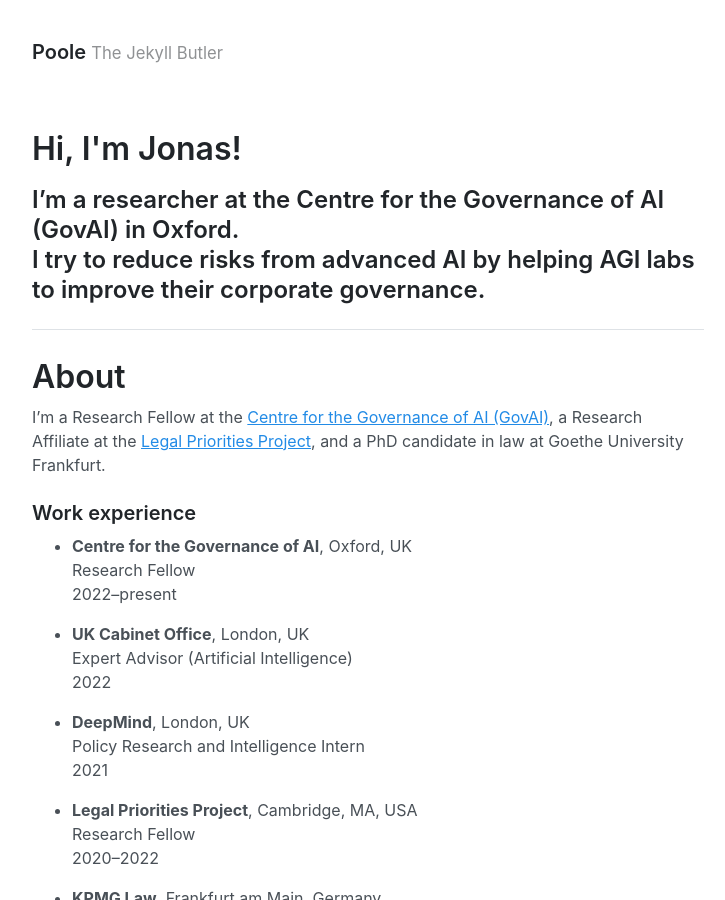
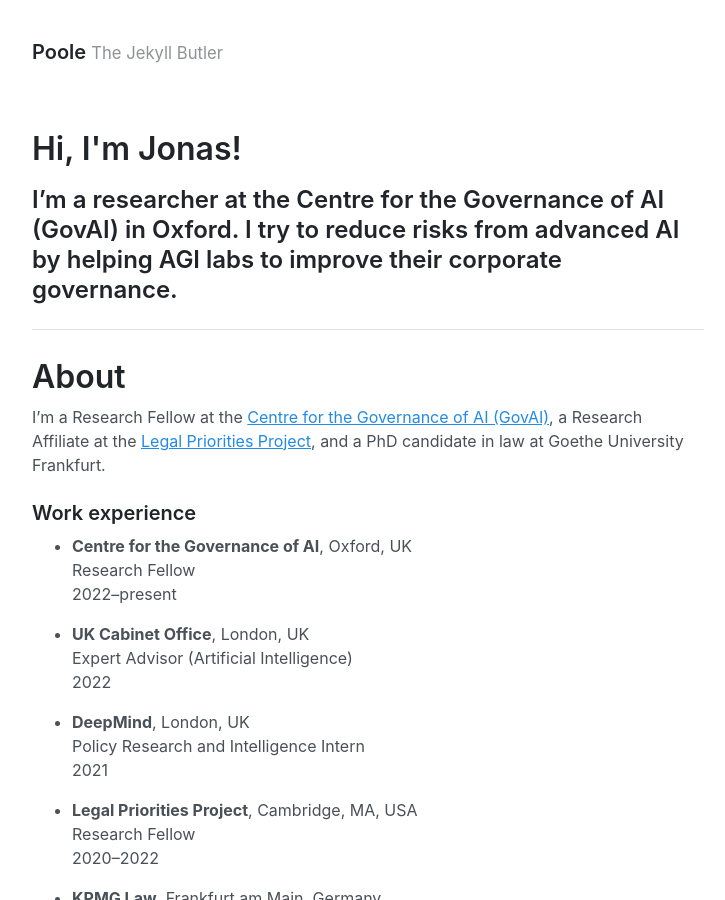
Before and after one commit to jonasschuett/jonasschuett.github.io, a Jekyll site: the page built from _posts/2020-04-04-introduction.md, in a window 1280 px wide and 900 px high. Shown: the whole window, without its empty margins (272-997 px from the left). Built offline with Jekyll 4.4.1, drawn with Linux system fonts in a browser that asks for light colours.

```diff
--- a/_posts/2020-04-04-introduction.md
+++ b/_posts/2020-04-04-introduction.md
@@ -3,7 +3,7 @@ layout: page
 title: Hi, I'm Jonas!
 ---
 
-## I’m a researcher at the Centre for the Governance of AI (GovAI) in Oxford. <br> I try to reduce risks from advanced AI by helping AGI labs to improve their corporate governance.
+## I’m a researcher at the Centre for the Governance of AI (GovAI) in Oxford. I try to reduce risks from advanced AI by helping AGI labs to improve their corporate governance.
 
 ---
 
```
